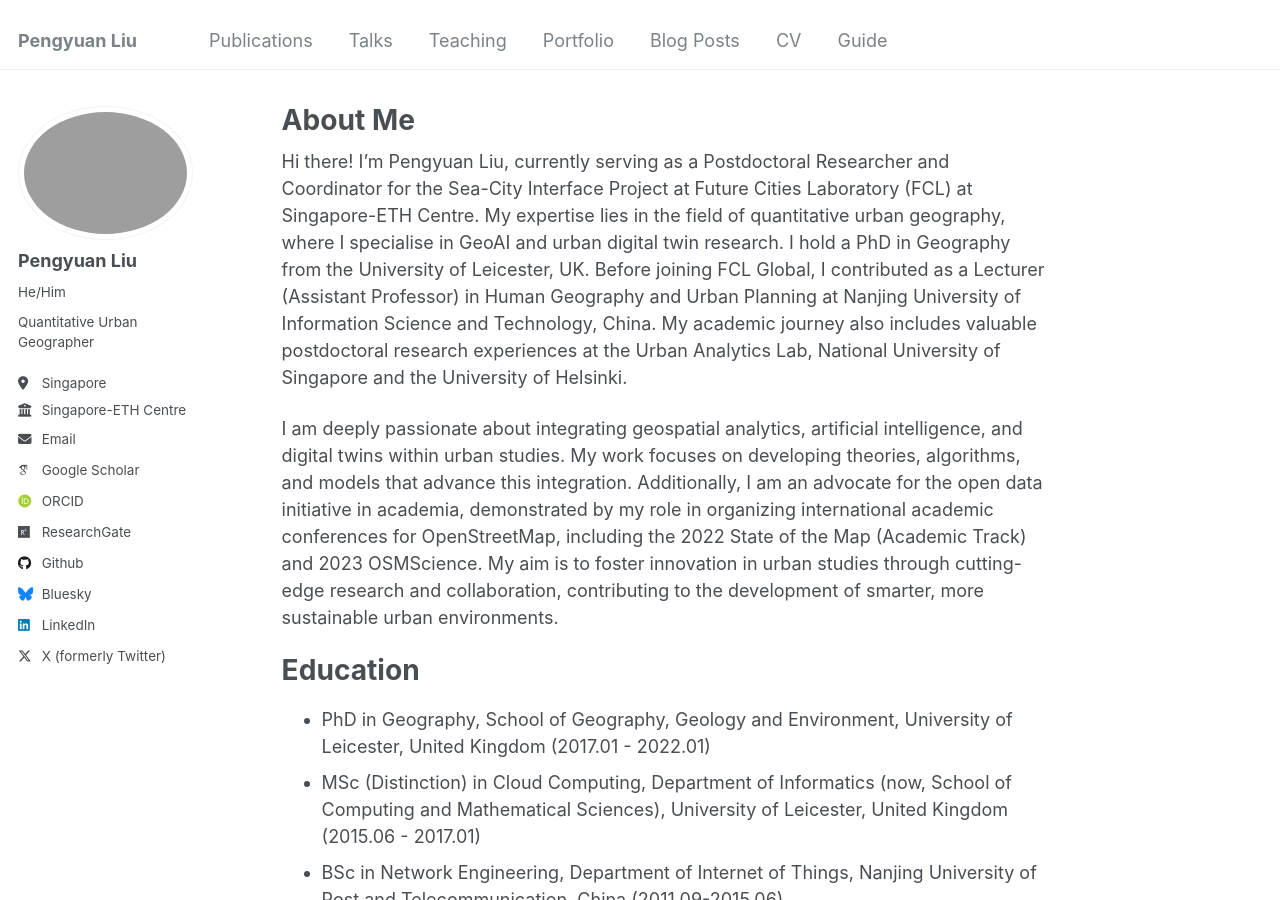
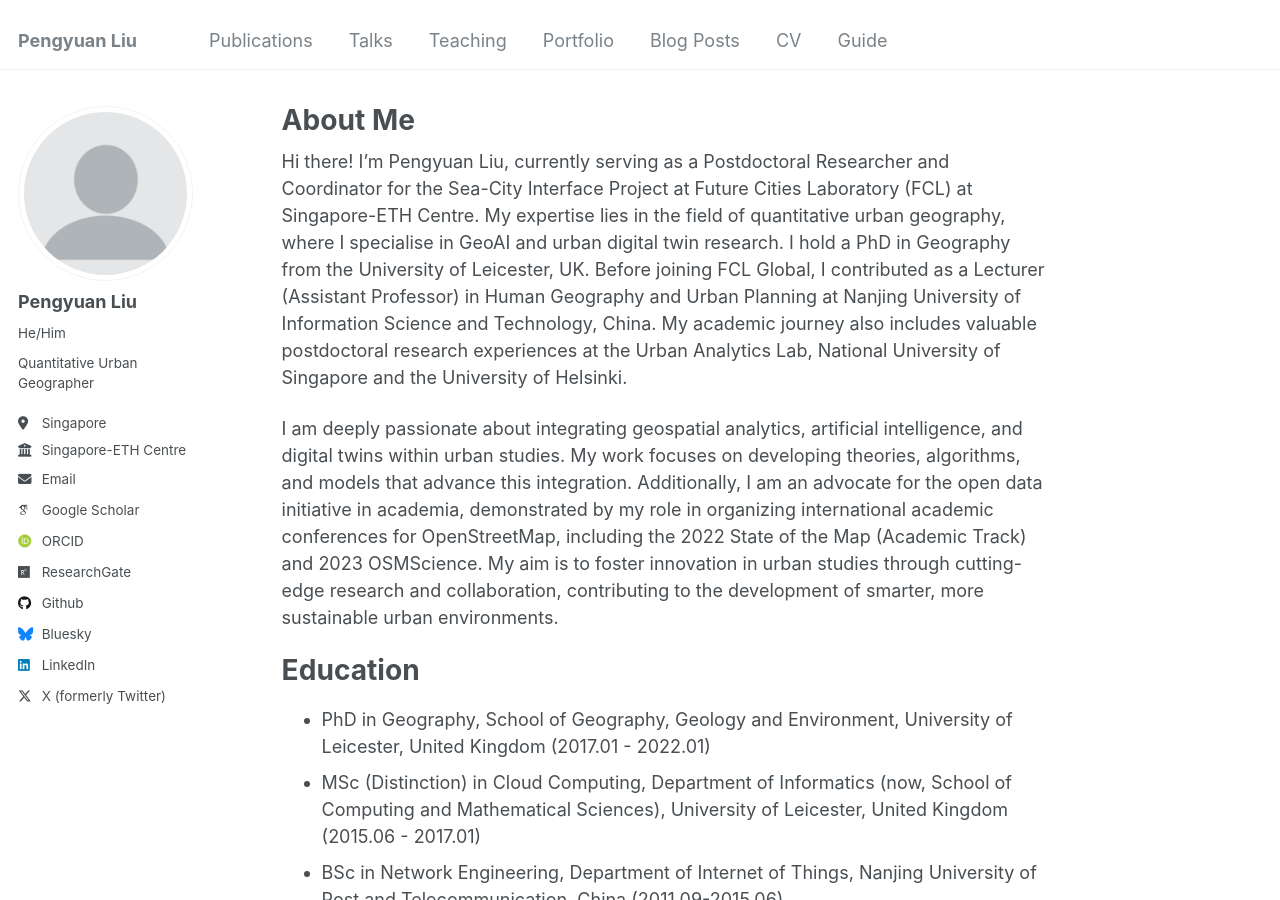
Before and after one commit to PengyuanLiu1993/pengyuanliu1993.github.io, a Jekyll site: the page built from _pages/about.md, in a window 1280 px wide and 900 px high. Built offline with Jekyll 4.4.1, drawn with Linux system fonts in a browser that asks for light colours; some web fonts are replaced.

Commit message:
Update _config.yml

```diff
--- a/_config.yml
+++ b/_config.yml
@@ -21,7 +21,7 @@ repository               : "PengyuanLiu1993/PengyuanLiu1993.github.io"
 #               Additional customization can be done by editing /_includes/author-profile.html
 author:
   # Biographic information
-  avatar           : "bio.png"
+  avatar           : "profile.png"
   name             : "Pengyuan Liu"
   pronouns         : "He/Him"
   bio              : "Quantitative Urban Geographer"
```
